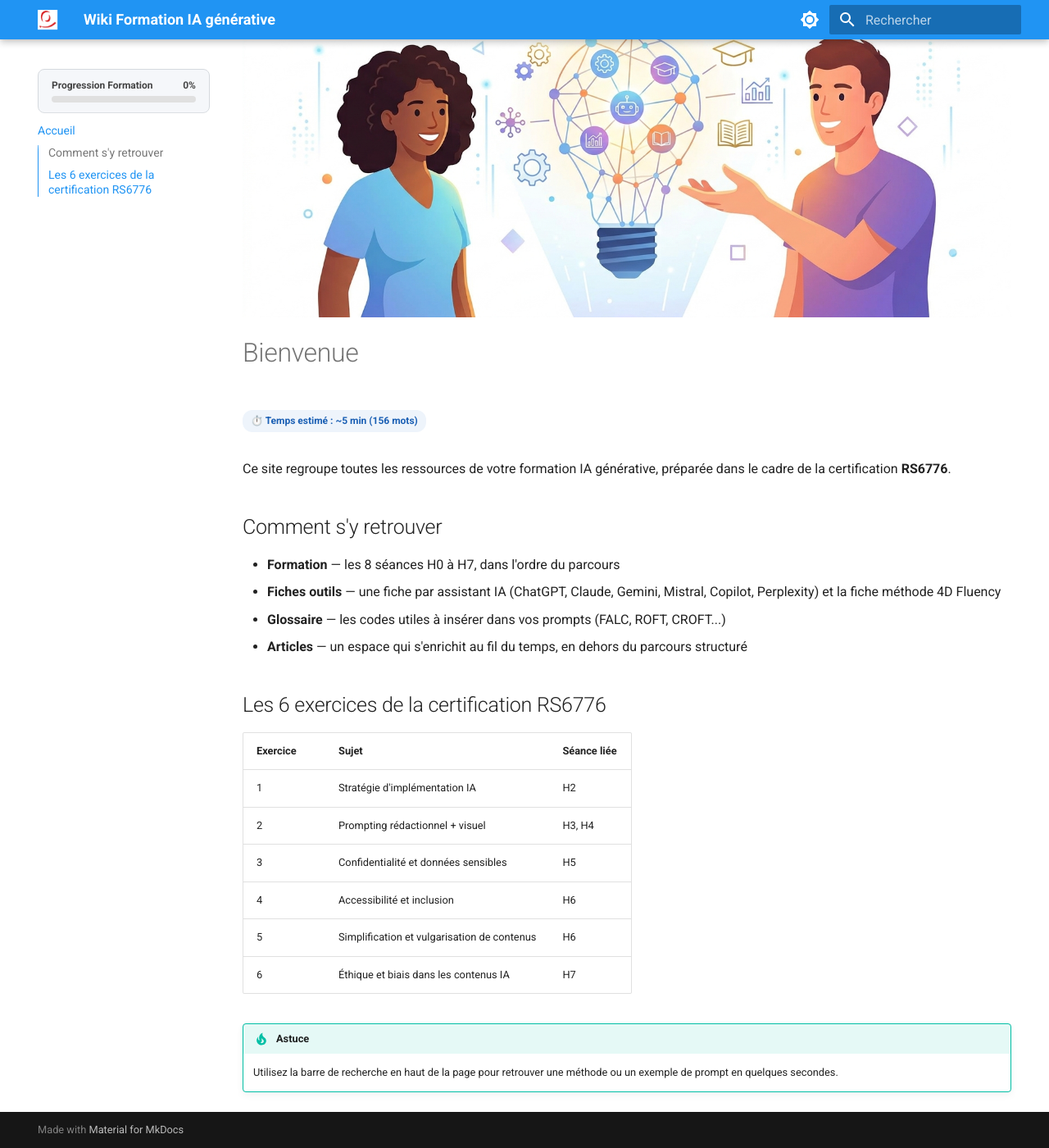
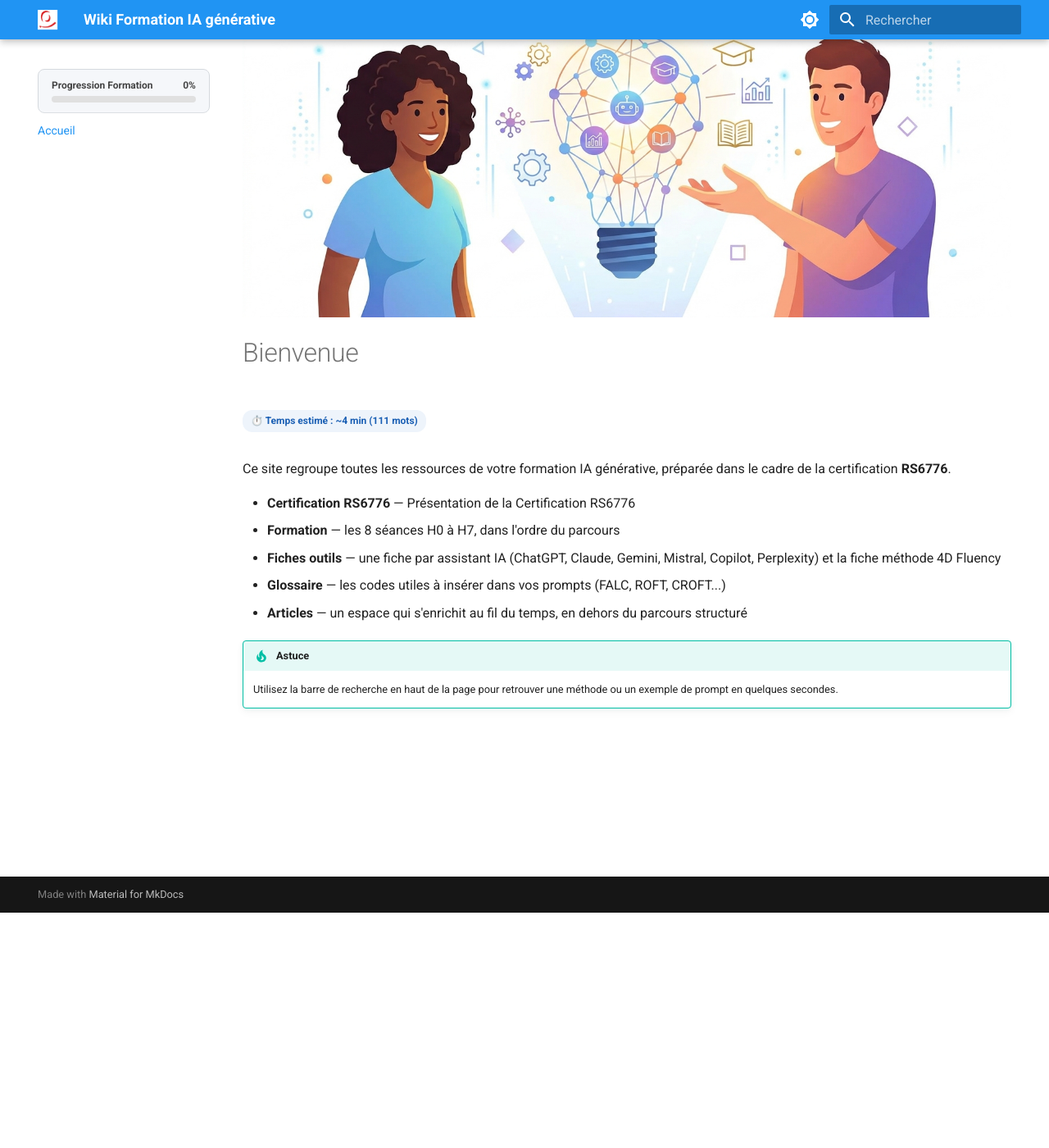
Before and after one commit to pierre-l-hue/wiki-formation-ia, an MkDocs documentation site: the page built from docs/index.md, in a window 1280 px wide and 1400 px high, scrolled down 287 px. Shown: the whole window at 82% size. Built offline with MkDocs 1.6.1 and Material for MkDocs 9.7.7, drawn with Linux system fonts in a browser that asks for light colours.

Commit message:
Update index.md

```diff
--- a/docs/index.md
+++ b/docs/index.md
@@ -3,23 +3,12 @@
 
 Ce site regroupe toutes les ressources de votre formation IA générative, préparée dans le cadre de la certification **RS6776**.
 
-## Comment s'y retrouver
-
+- **Certification RS6776** — Présentation de la Certification RS6776
 - **Formation** — les 8 séances H0 à H7, dans l'ordre du parcours
 - **Fiches outils** — une fiche par assistant IA (ChatGPT, Claude, Gemini, Mistral, Copilot, Perplexity) et la fiche méthode 4D Fluency
 - **Glossaire** — les codes utiles à insérer dans vos prompts (FALC, ROFT, CROFT...)
 - **Articles** — un espace qui s'enrichit au fil du temps, en dehors du parcours structuré
 
-## Les 6 exercices de la certification RS6776
-
-| Exercice | Sujet | Séance liée |
-|---|---|---|
-| 1 | Stratégie d'implémentation IA | H2 |
-| 2 | Prompting rédactionnel + visuel | H3, H4 |
-| 3 | Confidentialité et données sensibles | H5 |
-| 4 | Accessibilité et inclusion | H6 |
-| 5 | Simplification et vulgarisation de contenus | H6 |
-| 6 | Éthique et biais dans les contenus IA | H7 |
 
 !!! tip "Astuce"
     Utilisez la barre de recherche en haut de la page pour retrouver une méthode ou un exemple de prompt en quelques secondes.
```
